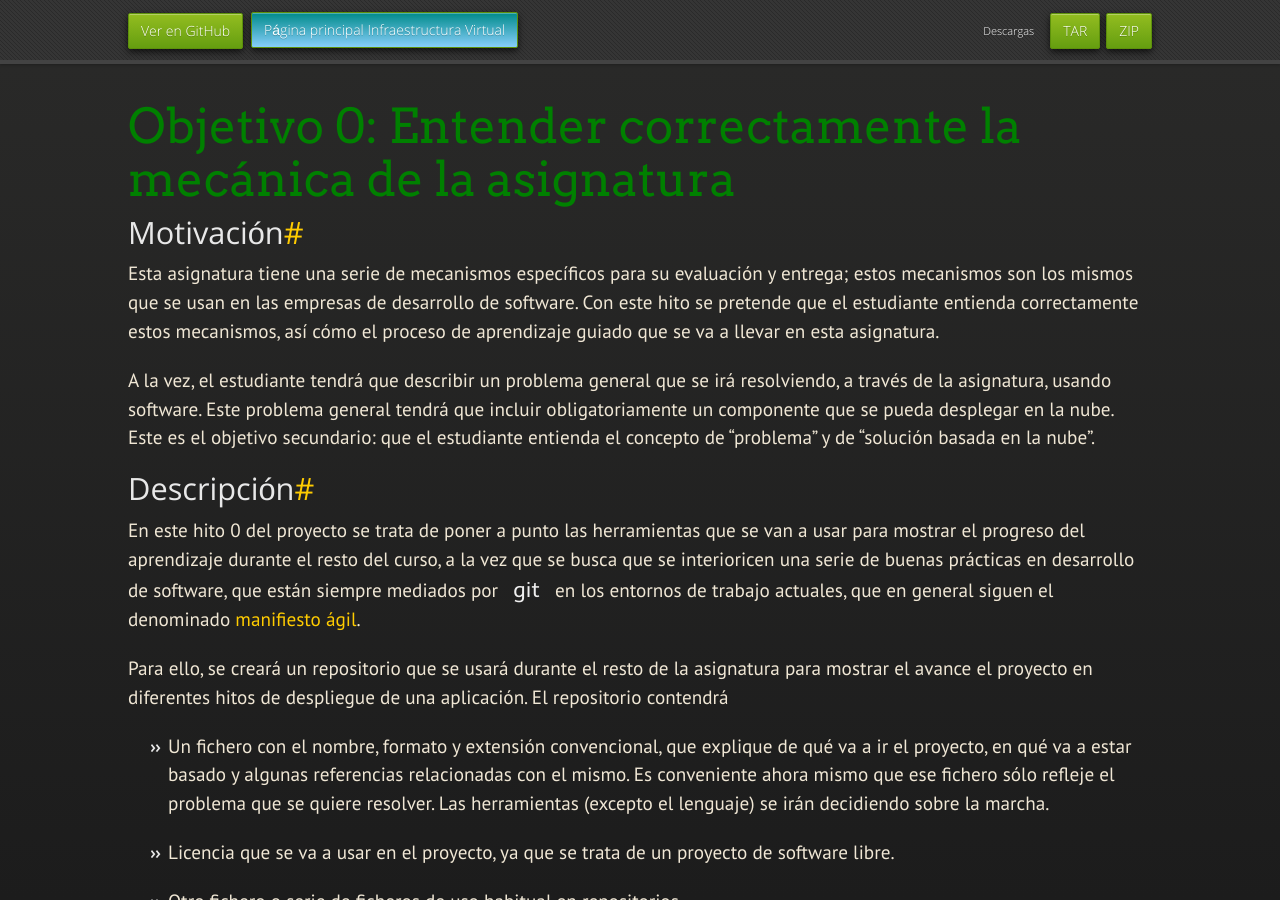
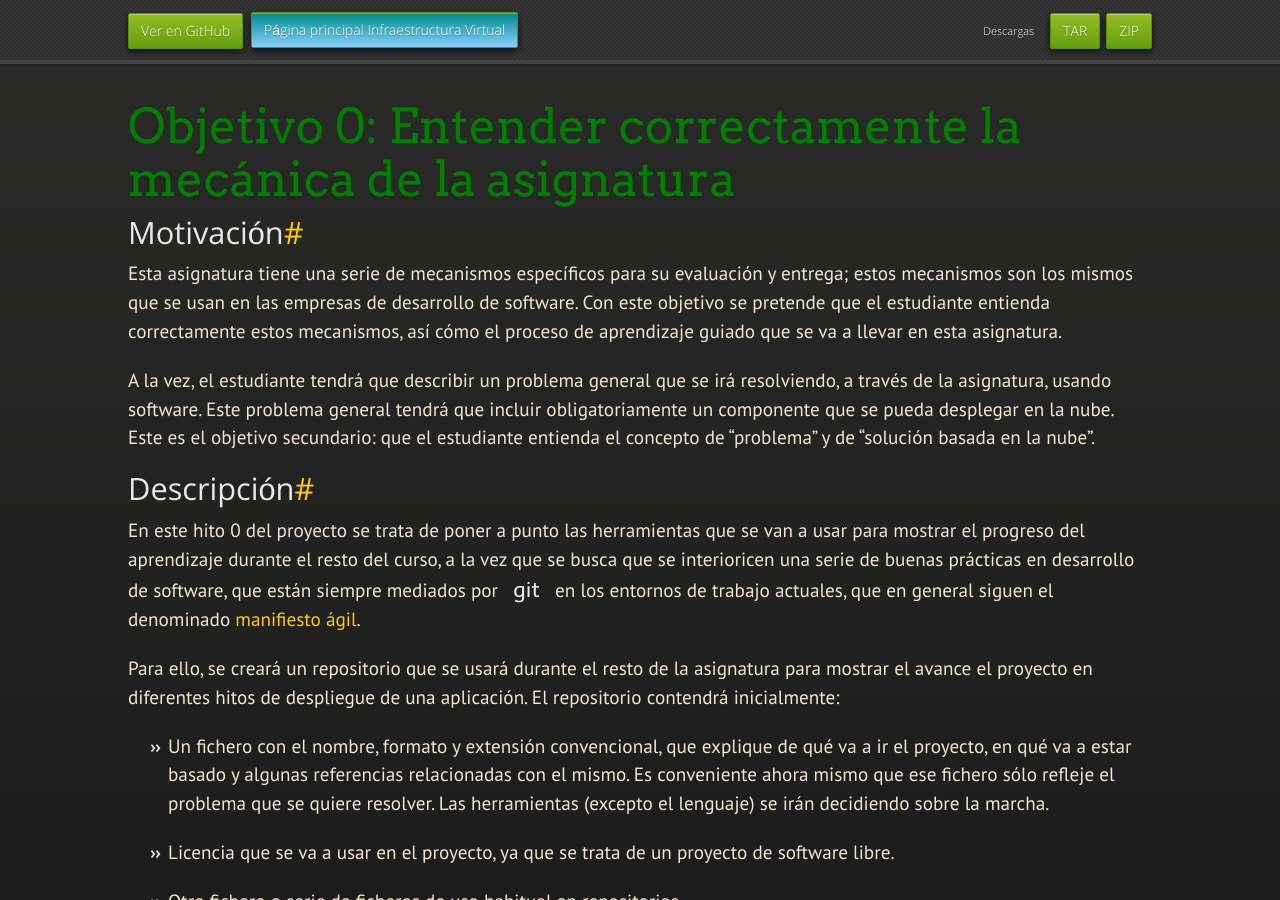
Before and after one commit to JJ/IV, a Jekyll site: the page built from documentos/proyecto/0.Repositorio.md, in a window 1280 px wide and 900 px high. Built offline with Jekyll 4.4.1, drawn with Linux system fonts in a browser that asks for light colours; nearby versions of some CDN libraries; some web fonts are replaced; our own code applies the rules of GitHub Pages for plain Markdown files; some of the changed text lies outside the part shown.

Commit message:
Sync documentos/proyecto/0.Repositorio.md de master a gh-pages

```diff
--- a/documentos/proyecto/0.Repositorio.md
+++ b/documentos/proyecto/0.Repositorio.md
@@ -9,16 +9,15 @@
 
 Esta asignatura tiene una serie de mecanismos específicos para su
 evaluación y entrega; estos mecanismos son los mismos que se usan en
-las empresas de desarrollo de software. Con este hito se pretende que
+las empresas de desarrollo de software. Con este objetivo se pretende que
 el estudiante entienda correctamente estos mecanismos, así cómo el
 proceso de aprendizaje guiado que se va a llevar en esta asignatura.
 
-A la vez, el estudiante tendrá que describir un problema general que
-se irá resolviendo, a través de la asignatura, usando software. Este
-problema general tendrá que incluir obligatoriamente un componente que
-se pueda desplegar en la nube. Este es el objetivo secundario: que el
-estudiante entienda el concepto de "problema" y de "solución basada en
-la nube".
+A la vez, el estudiante tendrá que describir un problema general que se irá
+resolviendo, a través de la asignatura, usando software. Este problema general
+tendrá que incluir obligatoriamente un componente que se pueda desplegar en la
+nube. Este es el objetivo secundario: que el estudiante entienda el concepto de
+"problema" y de "solución basada en la nube".
 
 ## Descripción
 
@@ -30,17 +29,15 @@
 siguen el denominado [manifiesto
 ágil](https://agilemanifesto.org/iso/es/manifesto.html).
 
-Para ello, se creará un repositorio que se
-usará durante el resto de la asignatura para mostrar el avance el
-proyecto en diferentes hitos de despliegue de una aplicación. El
-repositorio contendrá
+Para ello, se creará un repositorio que se usará durante el resto de la
+asignatura para mostrar el avance el proyecto en diferentes hitos de despliegue
+de una aplicación. El repositorio contendrá inicialmente:
 
-* Un fichero con el nombre, formato y extensión convencional, que
-  explique de qué va a ir el proyecto, en qué va a estar
-  basado y algunas referencias relacionadas con el mismo. Es
-  conveniente ahora mismo que ese fichero sólo refleje el problema
-  que se quiere resolver. Las herramientas (excepto el lenguaje) se
-  irán decidiendo sobre la marcha.
+* Un fichero con el nombre, formato y extensión convencional, que explique de
+  qué va a ir el proyecto, en qué va a estar basado y algunas referencias
+  relacionadas con el mismo. Es conveniente ahora mismo que ese fichero sólo
+  refleje el problema que se quiere resolver. Las herramientas (excepto el
+  lenguaje) se irán decidiendo sobre la marcha.
 
 * Licencia que se va a usar en el proyecto, ya que se trata de un
   proyecto de software libre.
@@ -55,7 +52,7 @@
 2. En general, va a ser necesario que entiendas el mecanismo de la
    asignatura y sus contenidos. Por ello, consulta los objetivos
    impartidos en la [primera
-   sesión](https://github.com/JJ/IV-21-22/blob/master/sesiones/semana-01.md)
+   sesión](https://github.com/JJ/IV-21-22/blob/master/sesiones/semana-01)
    si no has podido asistir a clase.
 
 ## Explicación
@@ -99,7 +96,7 @@
   accidentalmente ficheros que no deban estar en el repositorio, como ficheros
   de respaldo o ficheros generados en compilación o construcción. Si se
   encuentran estos ficheros, se advertirá en la corrección, pero eventualmente
-  pueden significar que no se alcance la máxima nota en el hito correspondiente.
+  pueden significar que no se alcance la máxima nota en el objetivo correspondiente.
 
 * Siempre comprobar, antes de hacer un *pull request*, que se está trabajando
   sobre la última copia del fichero compartido (el de la entrega) para evitar
@@ -127,7 +124,7 @@
 *sabor* GitHub, en caso de que se desee). Esta descripción de la
 aplicación irá evolucionando con los diferentes hitos.
 
-En este hito, los ficheros solicitados se crearán, en general,
+En este objetivo, los ficheros solicitados se crearán, en general,
 simplemente respondiendo a las preguntas de creación del
 repositorio. Sin embargo, adicionalmente hay que incluir en el fichero
 `README.md` una descripción de un problema que se vaya a intentar
@@ -161,7 +158,7 @@
    será lo que se entregará.
 
 Una vez hecho lo anterior, se añadirá
-[al fichero de entrega del proyecto](https://github.com/JJ/IV-21-22/blob/master/proyectos/objetivo-0.md),
+[al fichero de entrega del proyecto](https://github.com/JJ/IV-21-22/blob/master/proyectos/objetivo-0),
 en la fila correspondiente (que estará ya pre-rellena con tu nombre),
 el nombre del proyecto, un enlace *a la rama desde la que te estás
 haciendo un PR a ti mismo* y una versión. Para hacer este PR crearás
```
